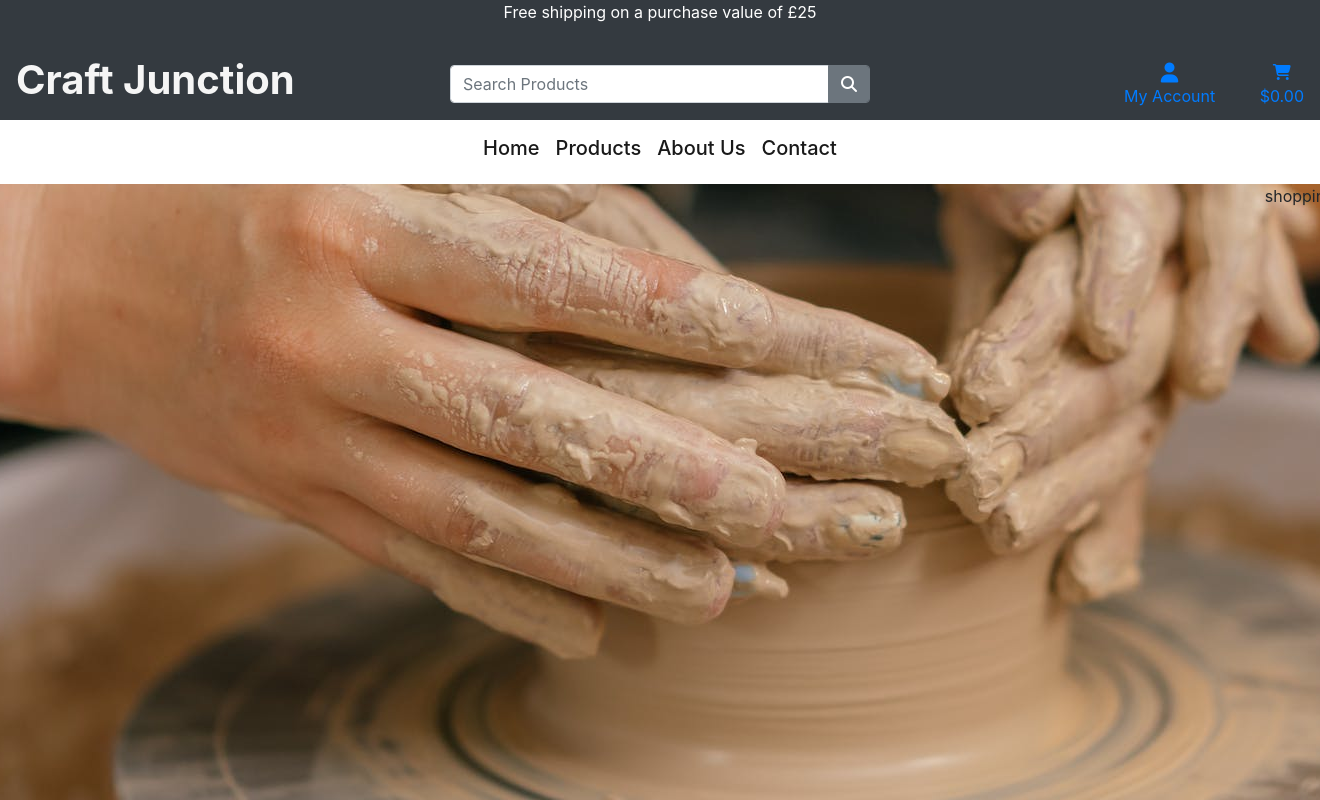
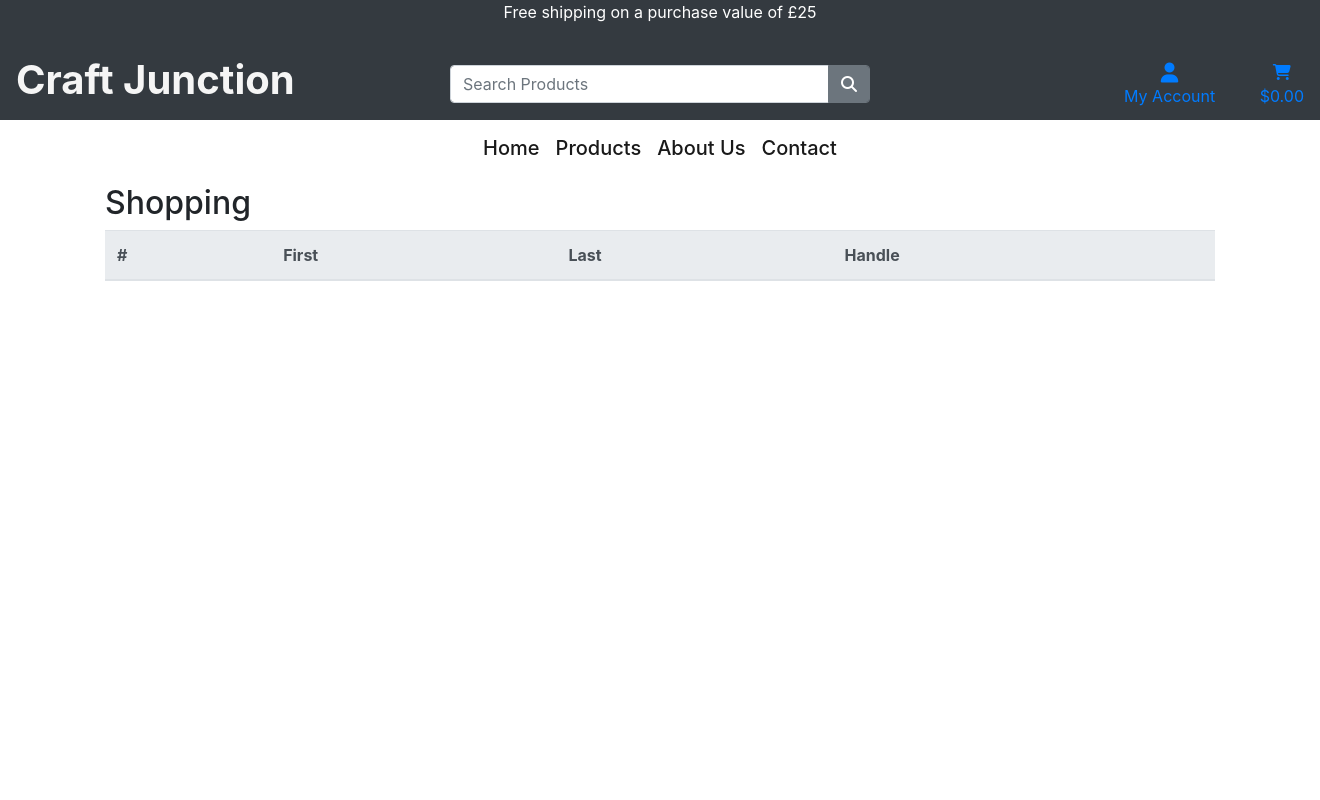
Before and after one commit to msnirmal/Portfolio5, a Django app: page /cart/ in a window 1320 px wide; the page is wider, and only the part inside the window is pictured. Run offline with Django 3.2, Linux system fonts and the light colour scheme; lists and menus that the app fills with data are empty; some libraries are stand-ins or nearby versions.

Commit message:
create draft template for view cart

```diff
--- a/cart/templates/cart/cart.html
+++ b/cart/templates/cart/cart.html
@@ -10,5 +10,24 @@
 {% endblock %}
 
 {% block content %}
- shopping
+<div class="overlay"></div>
+<div class="container">
+    <div class="row">
+        <div class="col">
+            <h2>Shopping</h2>
+        </div>
+        </div>
+
+        <div class="row">
+            <div class="col">
+                <div><table class="table">
+                    <thead class="thead-light">
+                      <tr>
+                        <th scope="col">#</th>
+                        <th scope="col">First</th>
+                        <th scope="col">Last</th>
+                        <th scope="col">Handle</th>
+                    </div>
+            </div>
+            </div>
 {% endblock %}
```
